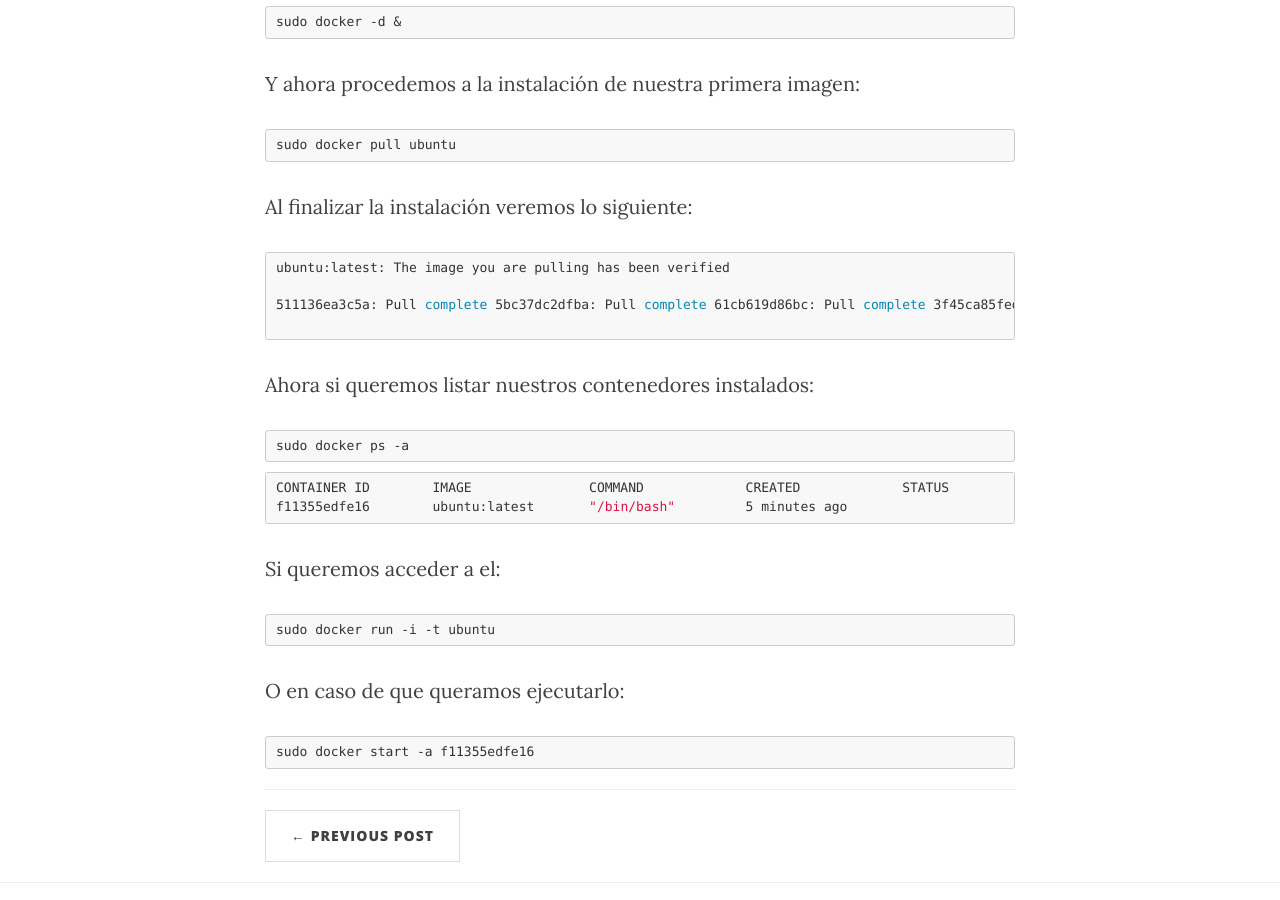
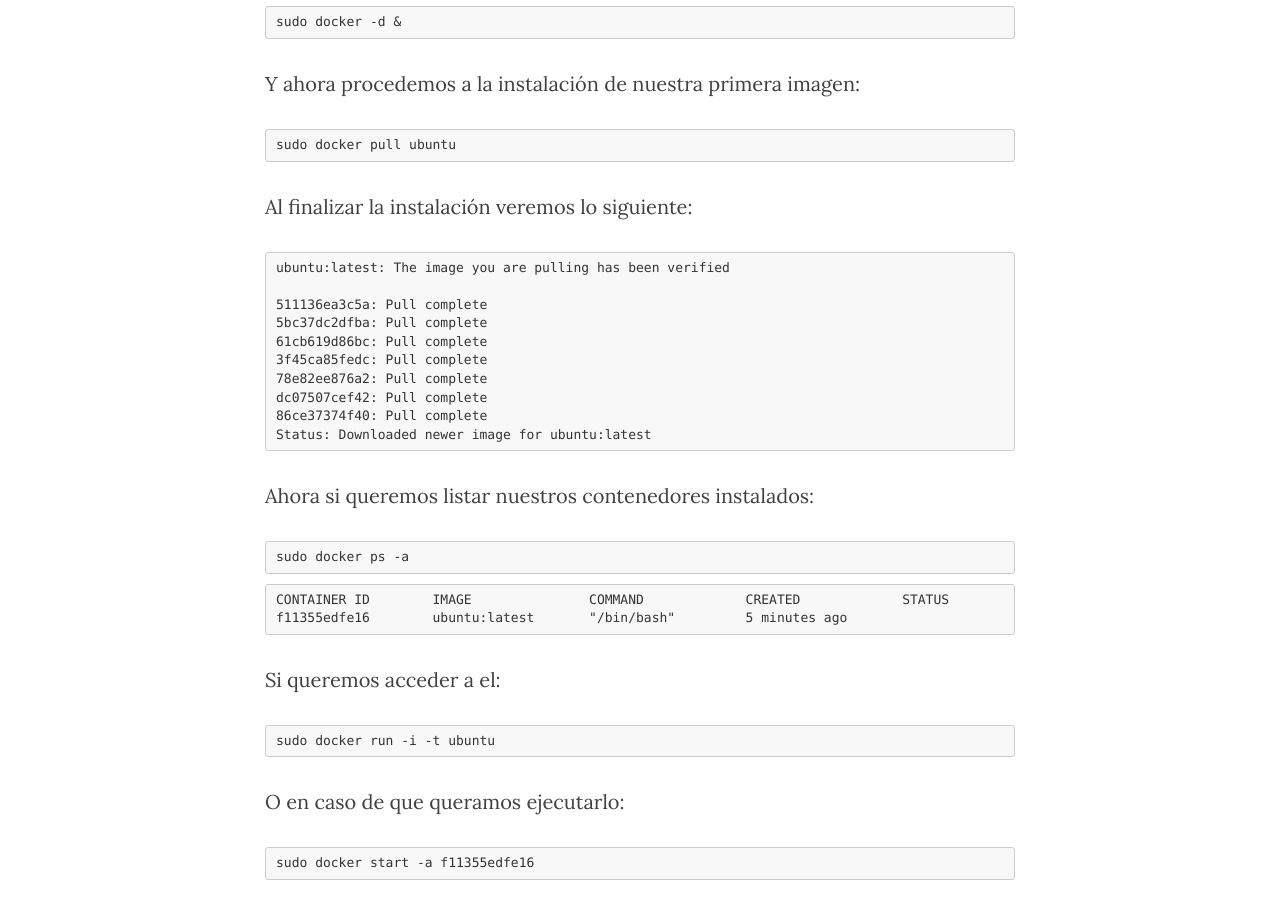
Before and after one commit to freelinuxdistrodeployed/LDT, a Jekyll site: the page built from _posts/2014-12-1-Docker-Ansible.md, in a window 1280 px wide and 900 px high, scrolled down 2097 px. Built offline with Jekyll 4.4.1, drawn with Linux system fonts in a browser that asks for light colours; nearby versions of some CDN libraries.

Commit message:
Update 2014-12-1-Docker-Ansible.md

````diff
--- a/_posts/2014-12-1-Docker-Ansible.md
+++ b/_posts/2014-12-1-Docker-Ansible.md
@@ -57,7 +57,7 @@
 
 Al finalizar la instalación veremos lo siguiente:
 
-```sh
+<pre>
 ubuntu:latest: The image you are pulling has been verified
 
 511136ea3c5a: Pull complete
@@ -68,17 +68,17 @@
 dc07507cef42: Pull complete
 86ce37374f40: Pull complete
 Status: Downloaded newer image for ubuntu:latest
-
-```
+</pre>
 
 Ahora si queremos listar nuestros contenedores instalados:
 
 <pre>sudo docker ps -a</pre>
 
-```sh
+<pre>
 CONTAINER ID        IMAGE               COMMAND             CREATED             STATUS                        PORTS               NAMES
 f11355edfe16        ubuntu:latest       "/bin/bash"         5 minutes ago
-```
+</pre>
+
 Si queremos acceder a el:
 
 <pre>sudo docker run -i -t ubuntu</pre>
````
